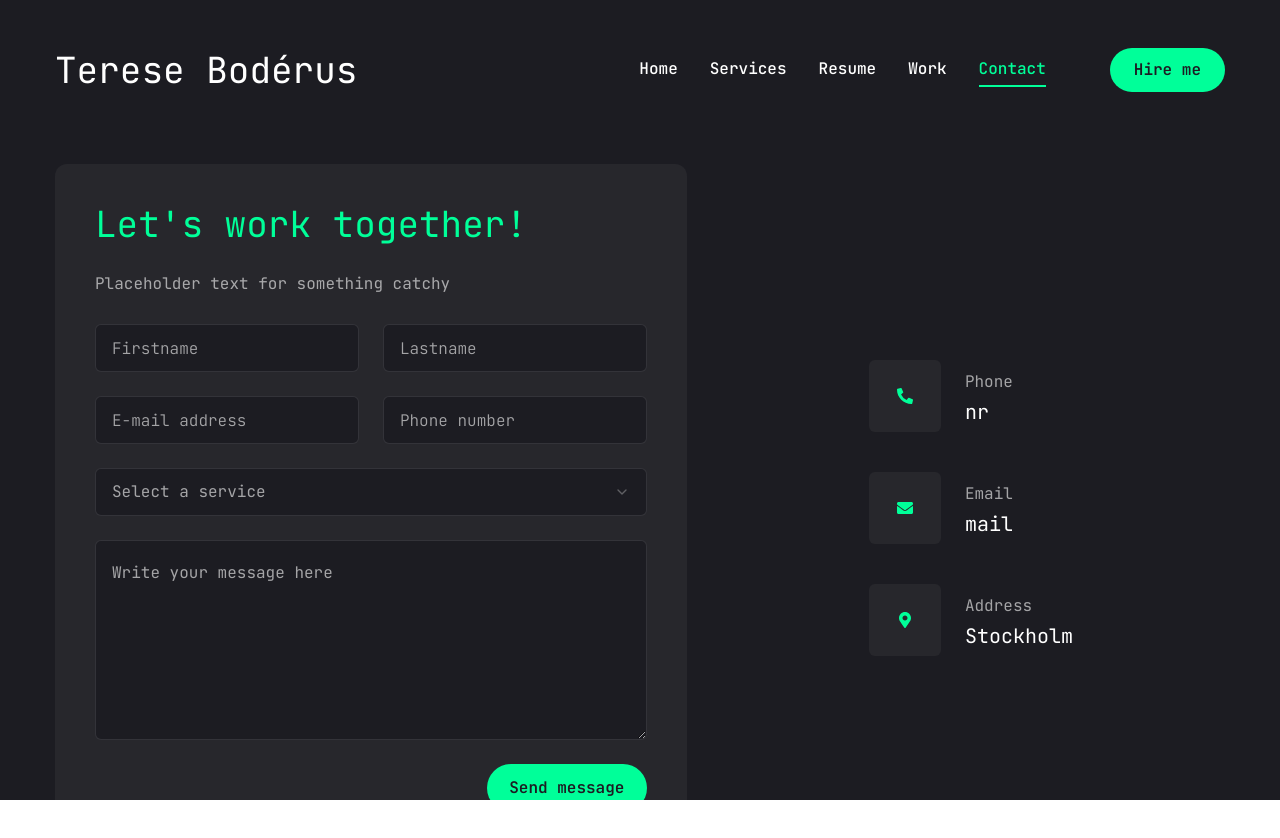
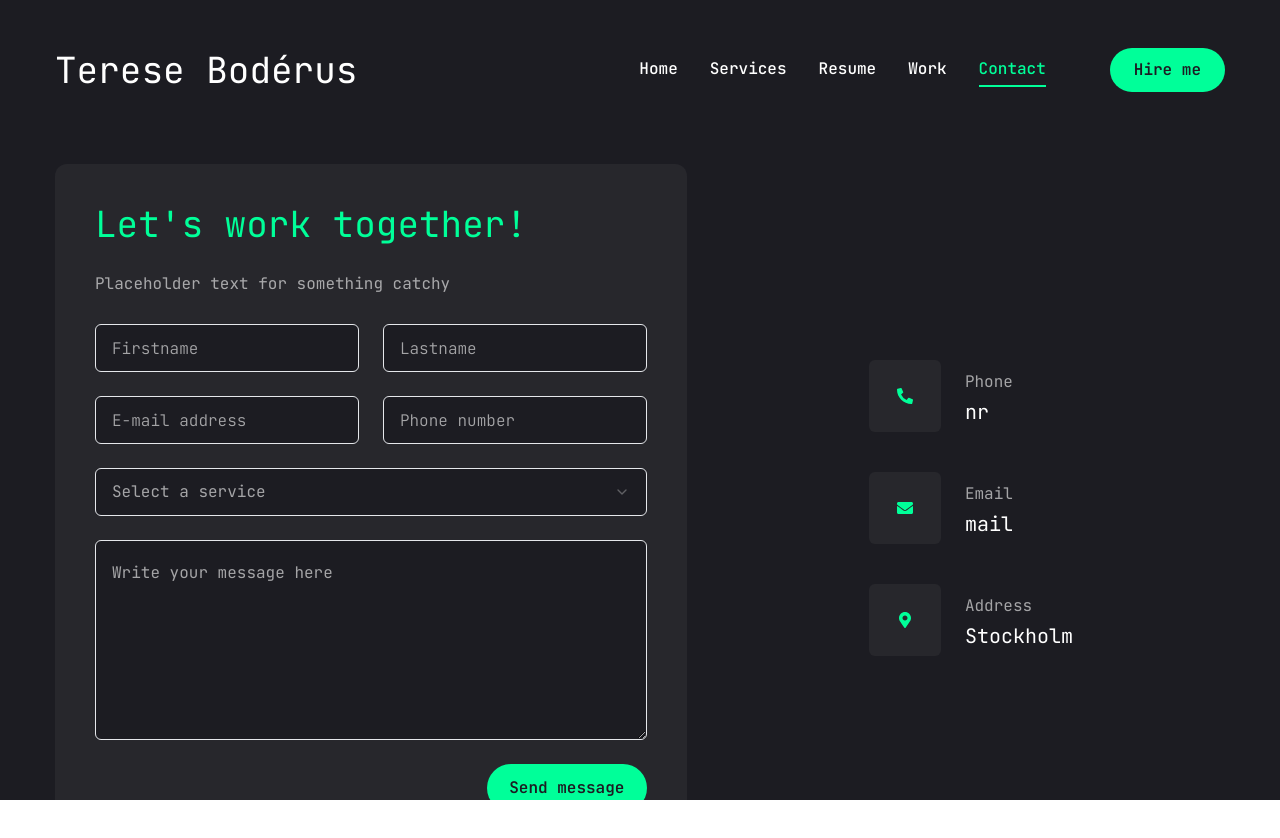
Before and after one commit to TereseBo/portfolio2, a Next.js app: page /contact in a window 1280 px wide. Shown: the top 838 px of the page. Built offline with nearby package versions, Linux system fonts and the light colour scheme.

Commit message:
Updated styling to match for selected browser suggestions

```diff
--- a/app/globals.css
+++ b/app/globals.css
@@ -27,4 +27,12 @@
   .text-outline-hover {
     -webkit-text-stroke: 1px #00ff99;
   }
+
+  input:-webkit-autofill,
+  textarea:-webkit-autofill,
+  select:-webkit-autofill {
+    -webkit-box-shadow: 0 0 0 1000px #1c1c22 !important;
+    box-shadow: 0 0 0 1000px #1c1c22 inset !important;
+    -webkit-text-fill-color: #ffffff !important;
+  }
 }
--- a/components/ui/input.jsx
+++ b/components/ui/input.jsx
@@ -7,11 +7,12 @@
     (<input
       type={type}
       className={cn(
-        "flex h-[48px] rounded-md border border-white/10 focus:border-accent font-light bg-primary px-4 py-5 text-base placeholder:text-white/60 outline-none",
+        "flex h-[48px] rounded-md border  focus:border-accent font-light bg-primary px-4 py-5 text-base placeholder:text-white/60 outline-none",
         className
       )}
       ref={ref}
-      {...props} />)
+      {...props}  />)
+
   );
 })
 Input.displayName = "Input"
--- a/components/ui/select.jsx
+++ b/components/ui/select.jsx
@@ -16,7 +16,7 @@
   <SelectPrimitive.Trigger
     ref={ref}
     className={cn(
-      "flex h-[48px] items-center justify-between rounded-md border border-white/10 bg-primary px-4 py-5 text-base text-white/60 placeholder:text-white/10 focus:border-accent outline-none",
+      "flex h-[48px] items-center justify-between rounded-md border  bg-primary px-4 py-5 text-base text-white/60 placeholder:text-white/10 focus:border-accent outline-none",
       className
     )}
     {...props}>
--- a/components/ui/textarea.jsx
+++ b/components/ui/textarea.jsx
@@ -6,7 +6,7 @@
   return (
     (<textarea
       className={cn(
-        "flex min-h-[80px] w-full rounded-md border border-white/10 bg-primary px-4 py-5 text-base placeholder:text-white/60 focus-visible:outline-none focus-visible:ring-1 focus-visible:ring-accent focus-visible:ring-offset-0 disabled:cursor-not-allowed disabled:opacity-50",
+        "flex min-h-[80px] w-full rounded-md border bg-primary px-4 py-5 text-base placeholder:text-white/60 focus-visible:outline-none focus-visible:ring-1 focus-visible:ring-accent focus-visible:ring-offset-0 disabled:cursor-not-allowed disabled:opacity-50",
         className
       )}
       ref={ref}
```
